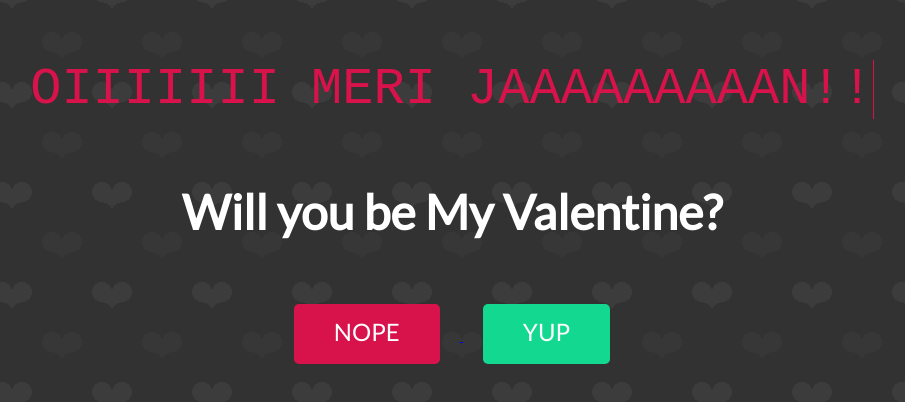
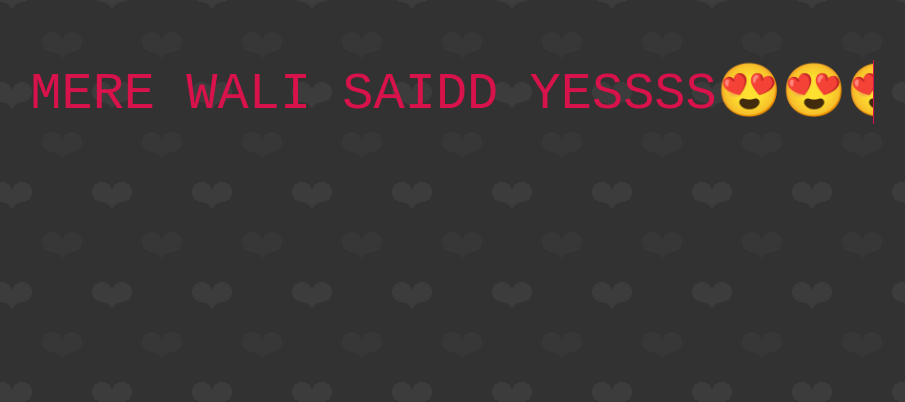
Before and after one commit to isnotshaan/mybabieee, a plain HTML site: page index.html in a window 1280 px wide. Shown: the part 180-582 px from the top of the page, without its empty margins (188-1093 px from the left). Drawn offline with Linux system fonts and the light colour scheme.

Commit message:
Update index.html

```diff
--- a/index.html
+++ b/index.html
@@ -11,19 +11,10 @@
 <div class="centered">
   <div class="wrapper">
     <div class="typing-demo">
-      OIIIIIII MERI JAAAAAAAAAN!!!
+      MERE WALI SAIDD YESSSS😍😍😍!!!
     </div>
   </div>
-  <h4>Will you be My Valentine?</h4>
-  <a href="./no.html">
-  <label class="no" for="No">Nope</label>
-</a>
-  <a href="./yes.html">
-  <label class="yes" for="Yes">Yup</label>
-</a>
 
-  <div class="answer--no"></div>
-</div>
 
 
 <!-- partial -->
```
